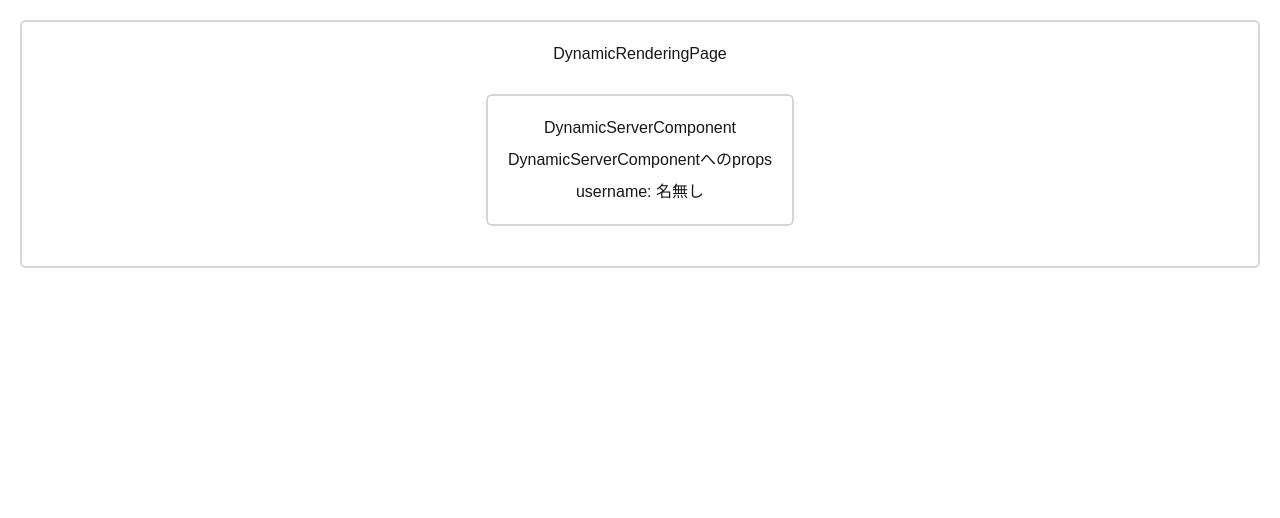
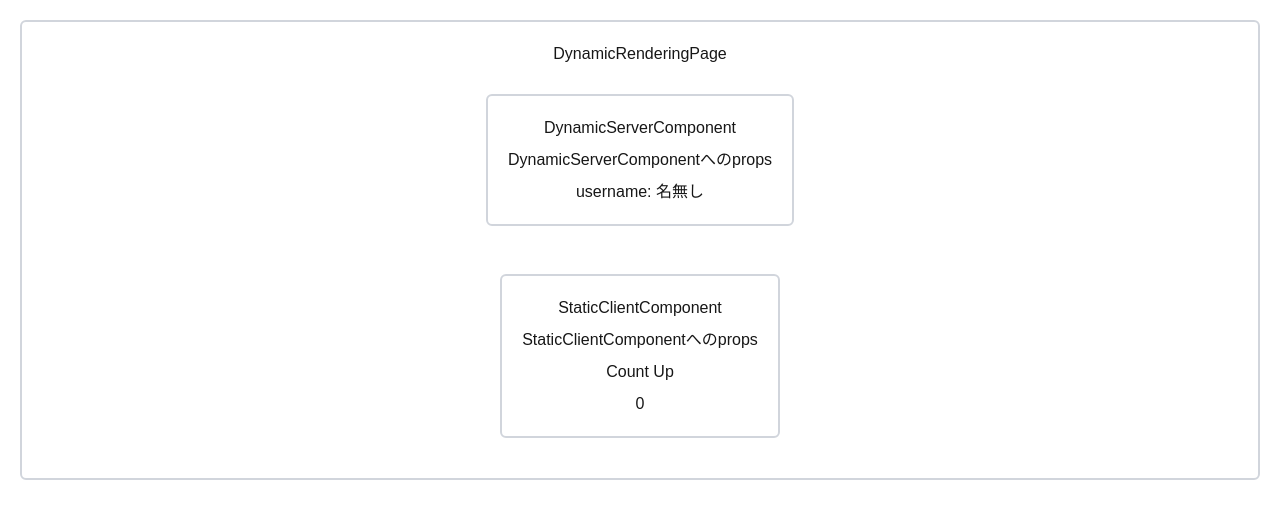
Before and after one commit to cozy-666/Next.js_stuydy, a Next.js app in the folder test-nextjs/: page /practice/dynamic-rendering in a window 1280 px wide. Shown: the top 518 px of the page. Built offline with nearby package versions, Linux system fonts and the light colour scheme; no server answers.

Commit message:
クライアントコンポーネント カウントアップ機能

```diff
--- a/test-nextjs/app/practice/dynamic-rendering/page.tsx
+++ b/test-nextjs/app/practice/dynamic-rendering/page.tsx
@@ -1,14 +1,15 @@
 import React from 'react'
 import Box from '@/components/Box';
 import DynamicServerComponent from '@/components/DynamicServerComponent';
+import StaticClientComponent from '@/components/StaticClientComponent';
 
 const DynamicRenderingPage = () => {
   return (
     <Box>
       <h1>DynamicRenderingPage</h1>
       <DynamicServerComponent text="DynamicServerComponentへのprops"/>
+      <StaticClientComponent text="StaticClientComponentへのprops"/>
     </Box>
   )
 }
-
 export default DynamicRenderingPage;
--- /dev/null
+++ b/test-nextjs/components/StaticClientComponent.tsx
@@ -0,0 +1,24 @@
+"use client";
+import React, { useState } from 'react'
+import Box from './Box';
+
+type propsType = {
+    text: string;
+}
+
+
+const StaticClientComponent =({text}: propsType) => {
+    const [count, setCount] = useState(0);
+    const onClickCountUp = () => {
+        setCount(count + 1);
+    }
+    return (
+        <Box>
+            <h2>StaticClientComponent</h2>
+            <p>{text}</p>
+            <button onClick={onClickCountUp}>Count Up</button>
+            <p>{count}</p>
+        </Box>
+    )
+}
+export default StaticClientComponent
```
